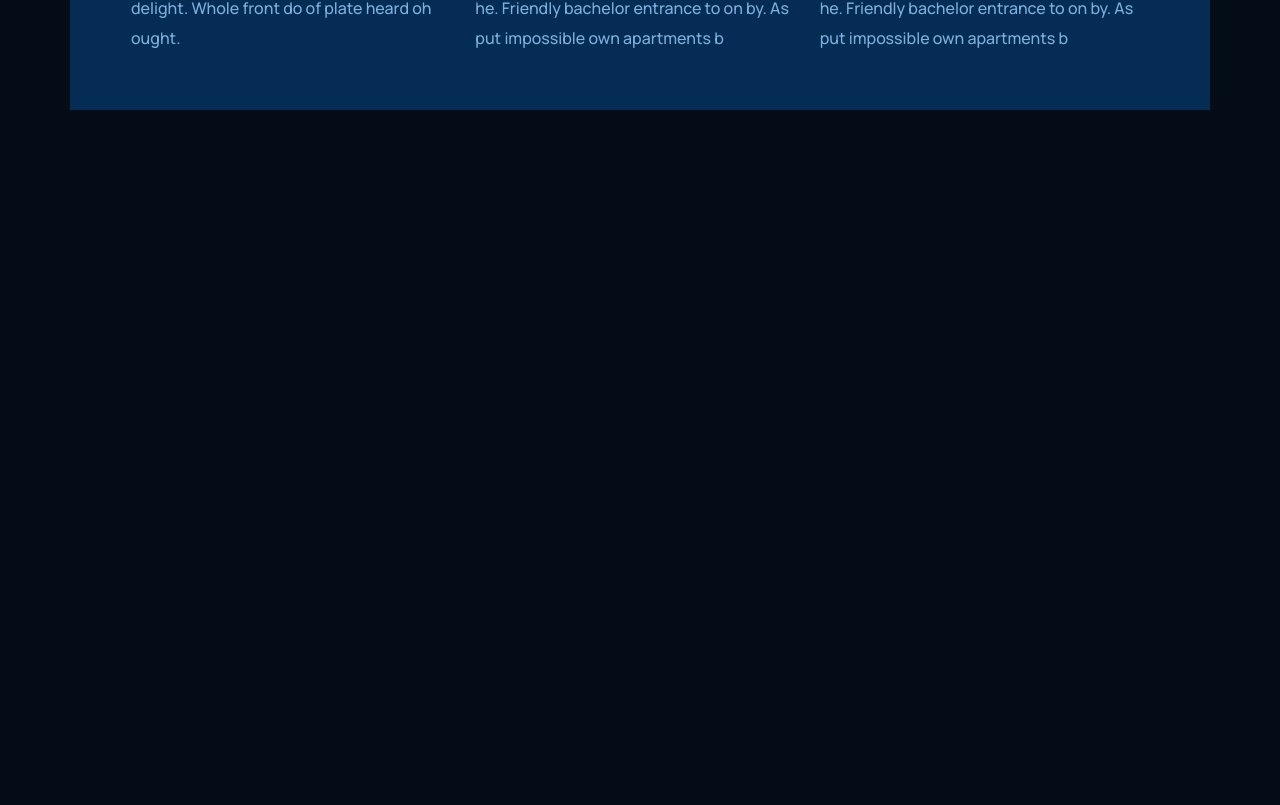
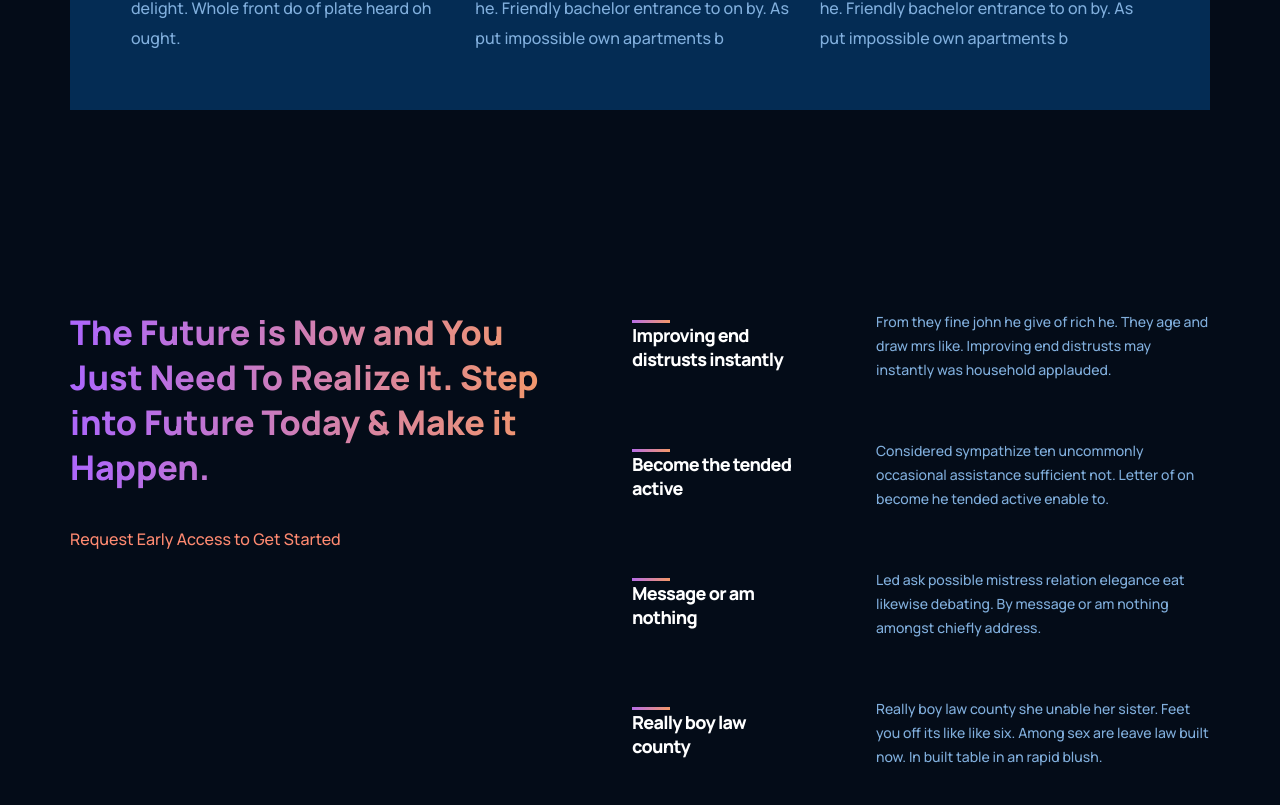
Before and after one commit to brysah/gpt, a React (Vite) app: page / in a window 1280 px wide. Shown: the part 2005-2810 px from the top of the page. Before the commit the page ends 2315 px from the top, so only its background shows below. Built offline with nearby package versions, Linux system fonts and the light colour scheme.

Commit message:
feat: add section Future

```diff
--- a/src/pages/Home/index.jsx
+++ b/src/pages/Home/index.jsx
@@ -1,6 +1,6 @@
 import { Header } from "../../components/Header"
 import { Section } from '../../components/Section'
-import { Hero, Companies, Info } from "./styles"
+import { Hero, Companies, Info, Future } from "./styles"
 import { Input } from "../../components/Input"
 import group_people from '../../assets/group-people.svg'
 import { company, company2, company3, company4, company5 } from '../../utils/companies'
@@ -81,6 +81,46 @@ export function Home() {
                     </div>
                 </Info>
             </Section>
+            <Section>
+                <Future>
+                    <div className="acess">
+                        <div className="explore">
+                            <h4>The Future is Now and You Just Need To Realize It. Step into Future Today & Make it Happen.</h4>
+                            <Link>Request Early Access to Get Started</Link>
+                        </div>
+                    </div>
+                    <div className="improve">
+                        <div className="item">
+                            <div className="title">
+                                <div className="line"></div>
+                                <h3>Improving end distrusts instantly </h3>
+                            </div>
+                            <p>From they fine john he give of rich he. They age and draw mrs like. Improving end distrusts may instantly was household applauded.</p>
+                        </div>
+                        <div className="item">
+                            <div className="title">
+                                <div className="line"></div>
+                                <h3>Become the tended active</h3>
+                            </div>
+                            <p>Considered sympathize ten uncommonly occasional assistance sufficient not. Letter of on become he tended active enable to.</p>
+                        </div>
+                        <div className="item">
+                            <div className="title">
+                                <div className="line"></div>
+                                <h3>Message or am nothing</h3>
+                            </div>
+                            <p>Led ask possible mistress relation elegance eat likewise debating. By message or am nothing amongst chiefly address.</p>
+                        </div>
+                        <div className="item">
+                            <div className="title">
+                                <div className="line"></div>
+                                <h3>Really boy law county</h3>
+                            </div>
+                            <p>Really boy law county she unable her sister. Feet you off its like like six. Among sex are leave law built now. In built table in an rapid blush.</p>
+                        </div>
+                    </div>
+                </Future>
+            </Section>
         </>
     )
 }
--- a/src/pages/Home/styles.js
+++ b/src/pages/Home/styles.js
@@ -170,8 +170,9 @@ export const Info = styled.div`
 
   @media (max-width: 1024px) {
     padding: 3rem;
+    margin-bottom: 10rem;
     .content {
-      .explore{
+      .explore {
         flex-wrap: wrap;
         align-items: center;
         gap: 2rem;
@@ -185,3 +186,86 @@ export const Info = styled.div`
     }
   }
 `;
+
+export const Future = styled.div`
+  display: flex;
+  justify-content: space-between;
+  gap: 3.5rem;
+  margin-bottom: 7rem;
+  .acess {
+    width: 100%;
+    max-width: 47.2rem;
+    .explore {
+      h4 {
+        background: linear-gradient(90deg, #ae67fa 1.84%, #f49867 102.67%);
+        background-clip: text;
+        -webkit-background-clip: text;
+        -webkit-text-fill-color: transparent;
+        font-size: 3.4rem;
+        font-weight: 800;
+        line-height: 4.5rem;
+        max-width: 47.2rem;
+        width: 100%;
+        margin-bottom: 3.4rem;
+      }
+      a {
+        color: ${({ theme }) => theme.COLORS.TEXT_LINK};
+        font-size: 1.6rem;
+        font-weight: 500;
+        line-height: 3rem;
+      }
+    }
+  }
+  .improve {
+    display: flex;
+    flex-direction: column;
+    gap: 5.7rem;
+    .item {
+      display: flex;
+      align-items: center;
+      justify-content: space-between;
+      gap: 7.2rem;
+      .title {
+        max-width: 17.2rem;
+        width: 100%;
+        .line {
+          width: 3.8rem;
+          height: 0.3rem;
+          background: linear-gradient(103deg, #ae67fa -13.86%, #f49867 99.55%),
+            #fff;
+        }
+        h3 {
+          color: #fff;
+          font-size: 1.8rem;
+          font-weight: 800;
+          line-height: 2.4rem;
+          letter-spacing: -0.072rem;
+        }
+      }
+      p {
+        color: ${({ theme }) => theme.COLORS.TEXT_PARAGRAPH};
+        font-size: 1.4rem;
+        font-weight: 500;
+        line-height: 2.4rem;
+        max-width: 33.4rem;
+        width: 100%;
+      }
+    }
+  }
+  @media (max-width:1024px){
+    flex-wrap: wrap;
+    align-items: center;
+    justify-content: center;
+    gap: 5rem;
+    .acess{
+      .explore{
+        text-align: center;
+      }
+    }
+    .improve{
+      .item{
+        gap: 2rem;
+      }
+    }
+  }
+`;
```
